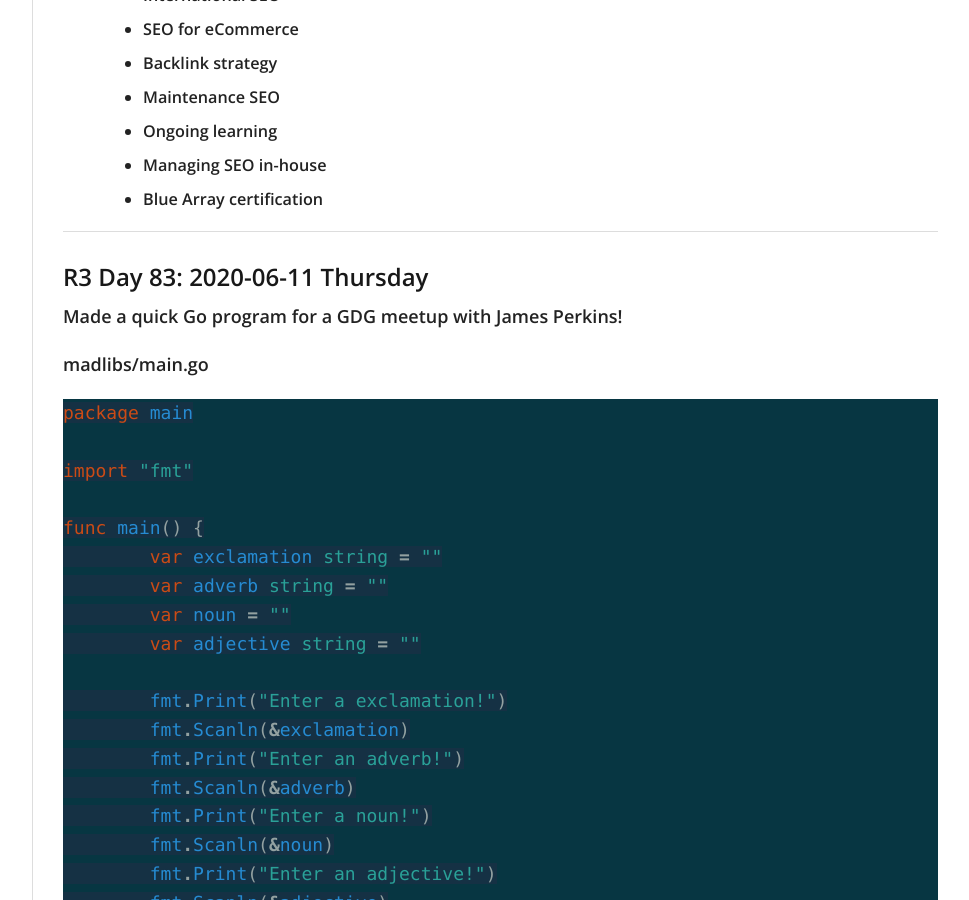
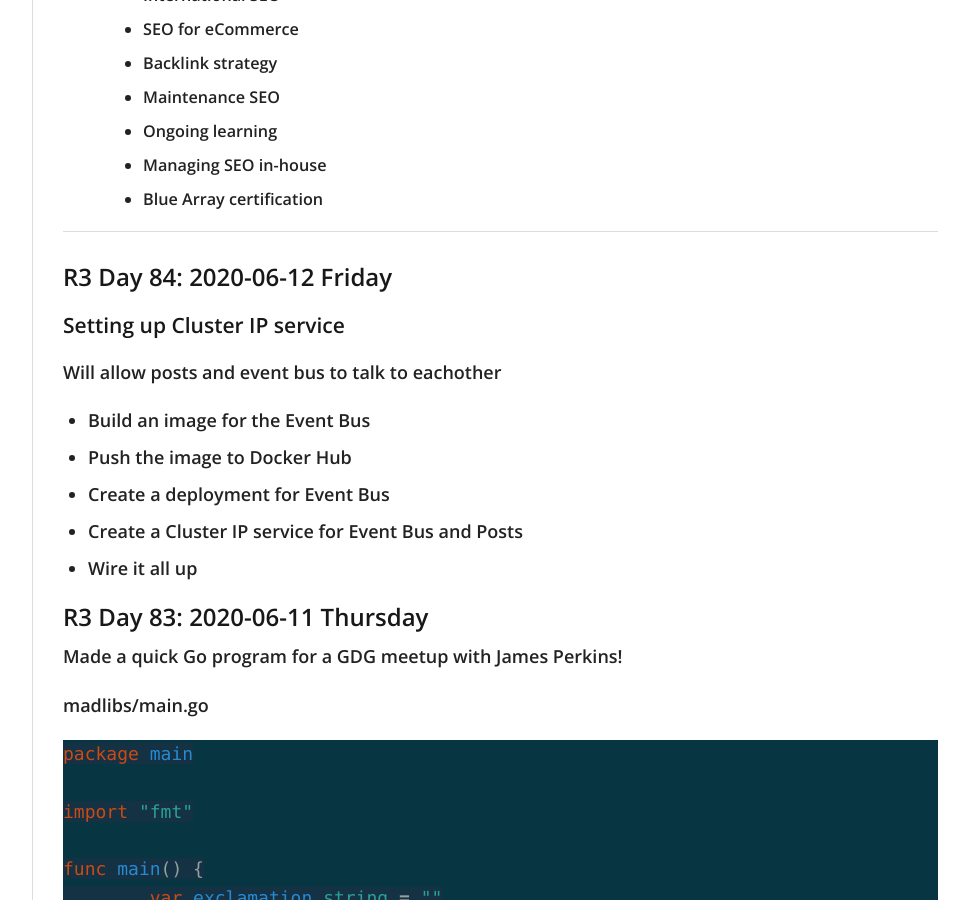
Before and after one commit to virtual/100daysofcode, a Jekyll site: the page built from index.md, in a window 1280 px wide and 900 px high, scrolled down 4172 px. Shown: the whole window, without its empty margins (272-1241 px from the left). Built offline with Jekyll 4.4.1, drawn with Linux system fonts in a browser that asks for light colours; nearby versions of some CDN libraries; our own code applies the rules of GitHub Pages for plain Markdown files.

Commit message:
start cluster ip

```diff
--- a/index.md
+++ b/index.md
@@ -133,6 +133,17 @@
 
 ---
 
+## R3 Day 84: 2020-06-12 Friday
+
+### Setting up Cluster IP service
+
+Will allow posts and event bus to talk to eachother
+
+- Build an image for the Event Bus
+- Push the image to Docker Hub
+- Create a deployment for Event Bus
+- Create a Cluster IP service for Event Bus and Posts
+- Wire it all up
 
 ## R3 Day 83: 2020-06-11 Thursday
 
```
